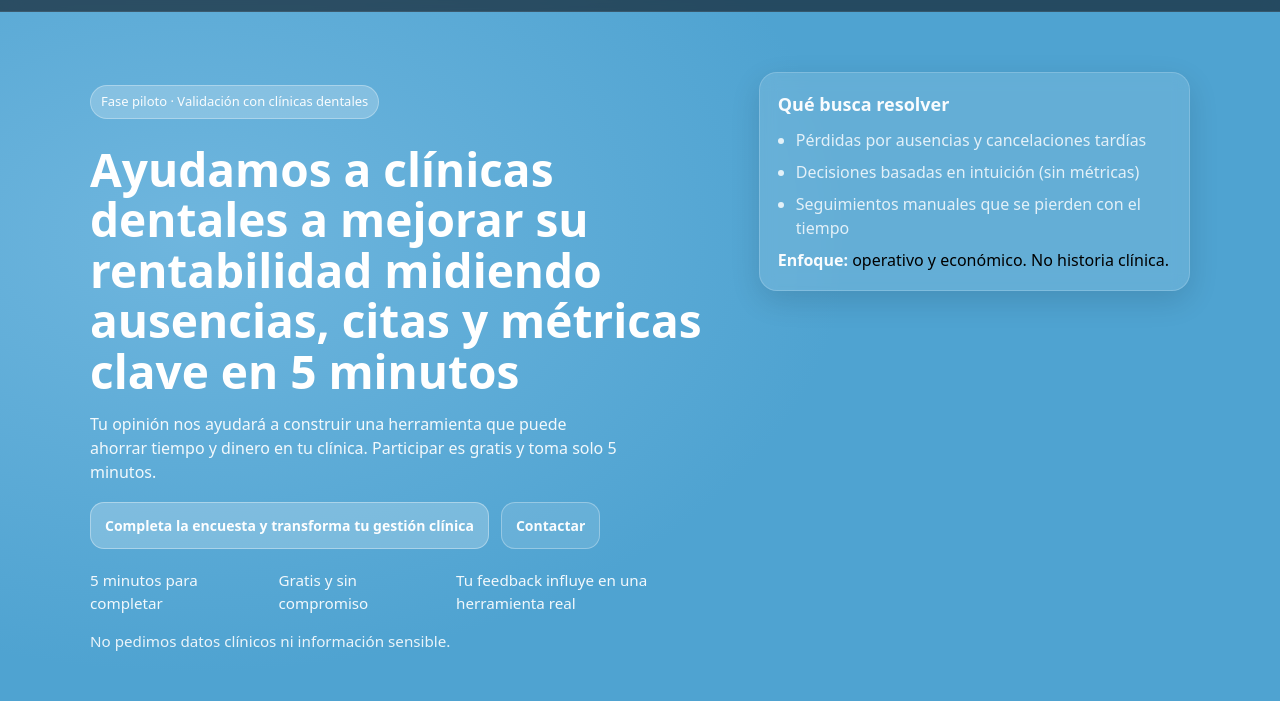
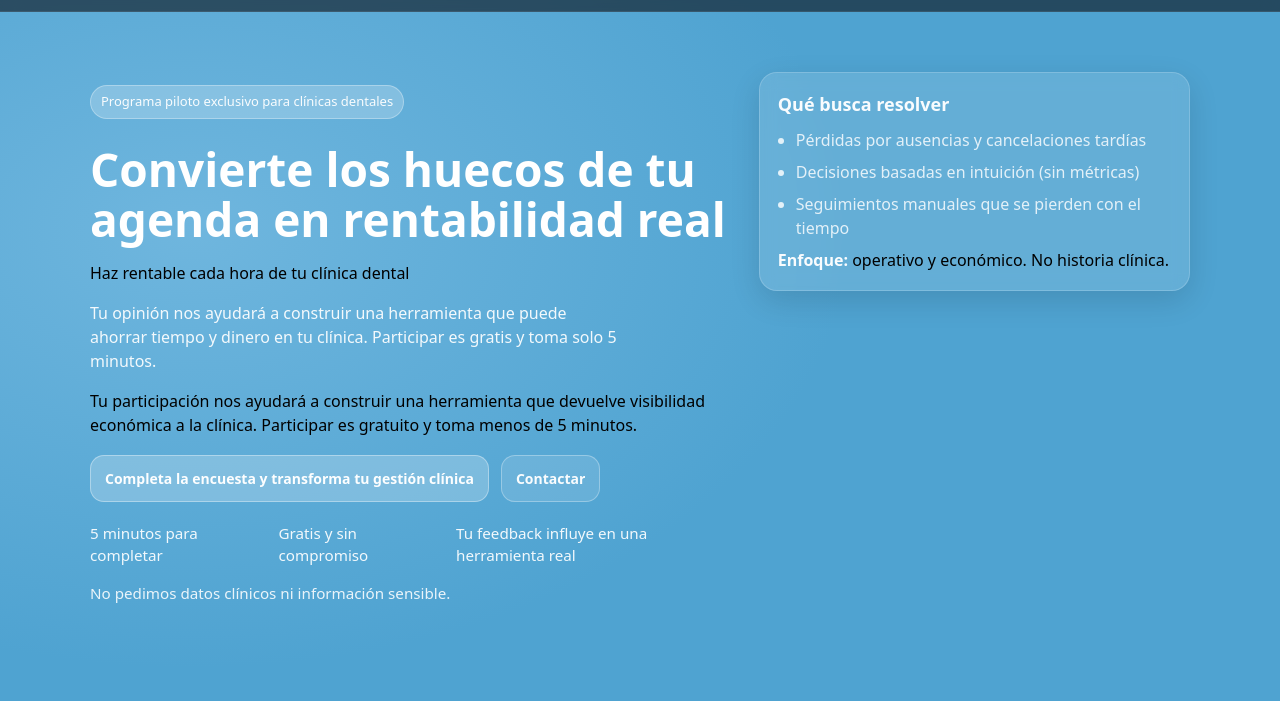
Before and after one commit to ovalderramabarreto-crear/dentalconnect-landing, a website: page index.html in a window 1280 px wide. Shown: the part 69-770 px from the top of the page. Drawn offline with Linux system fonts and the light colour scheme.

Commit message:
Update hero messaging for pilot landing

```diff
--- a/index.html
+++ b/index.html
@@ -41,13 +41,24 @@
       <section class="hero">
         <div class="container hero__inner">
           <div class="hero__content">
-            <p class="badge">Fase piloto · Validación con clínicas dentales</p>
-            <h1> Ayudamos a clínicas dentales a mejorar su rentabilidad
-  midiendo ausencias, citas y métricas clave en 5 minutos</h1>
+            <p class="badge">Programa piloto exclusivo para clínicas dentales</p>
+            <h1>
+  Convierte los huecos de tu agenda en rentabilidad real
+</h1>
+
+<p class="hero__tagline">
+  Haz rentable cada hora de tu clínica dental
+</p>
+
             <p class="lead">
               Tu opinión nos ayudará a construir una herramienta que puede ahorrar tiempo
   y dinero en tu clínica. Participar es gratis y toma solo 5 minutos.
             </p>
+<p class="hero__support">
+  Tu participación nos ayudará a construir una herramienta que devuelve
+  visibilidad económica a la clínica. Participar es gratuito y toma menos
+  de 5 minutos.
+</p>
 
             <div class="cta">
               <a
```
